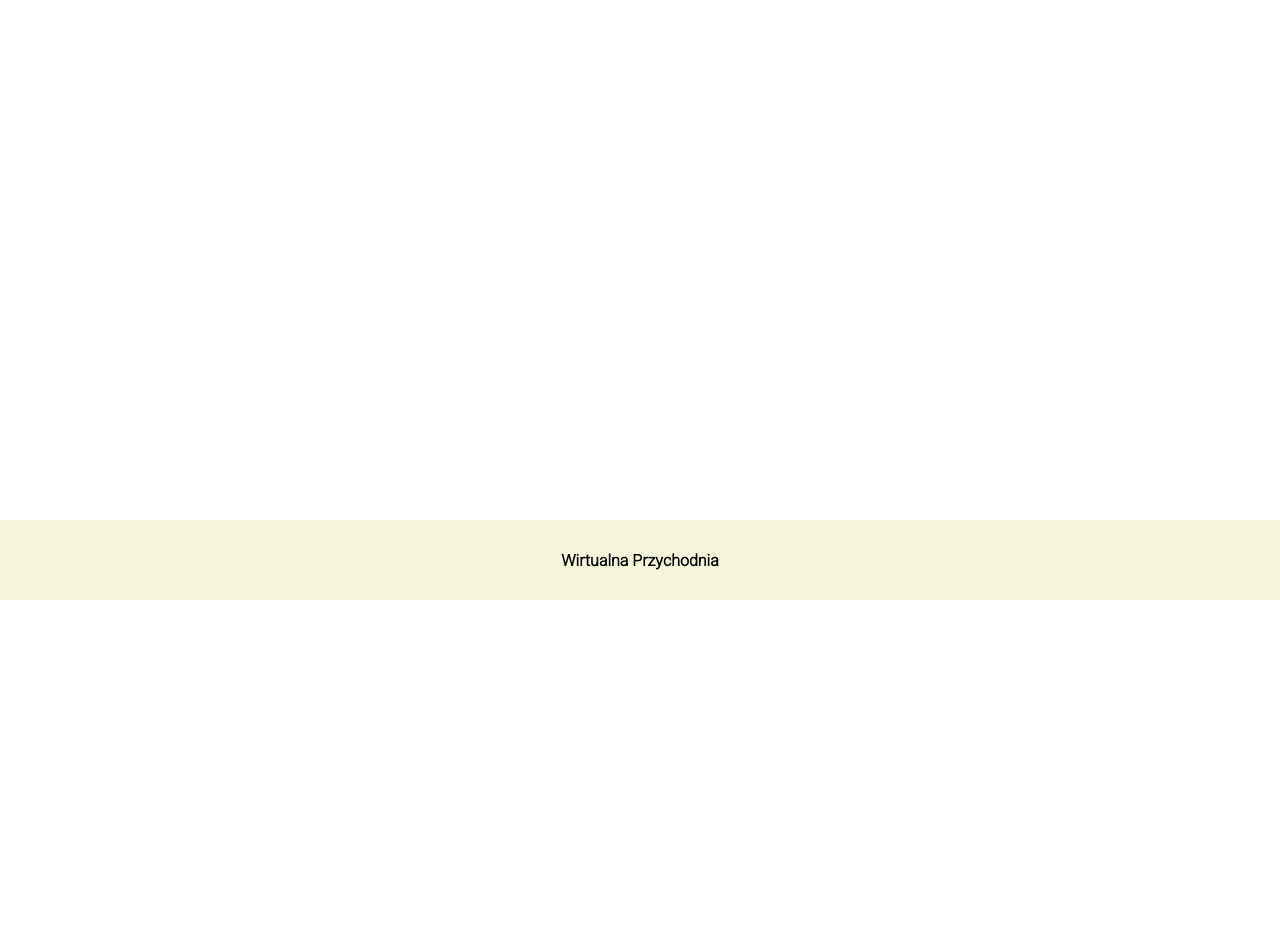
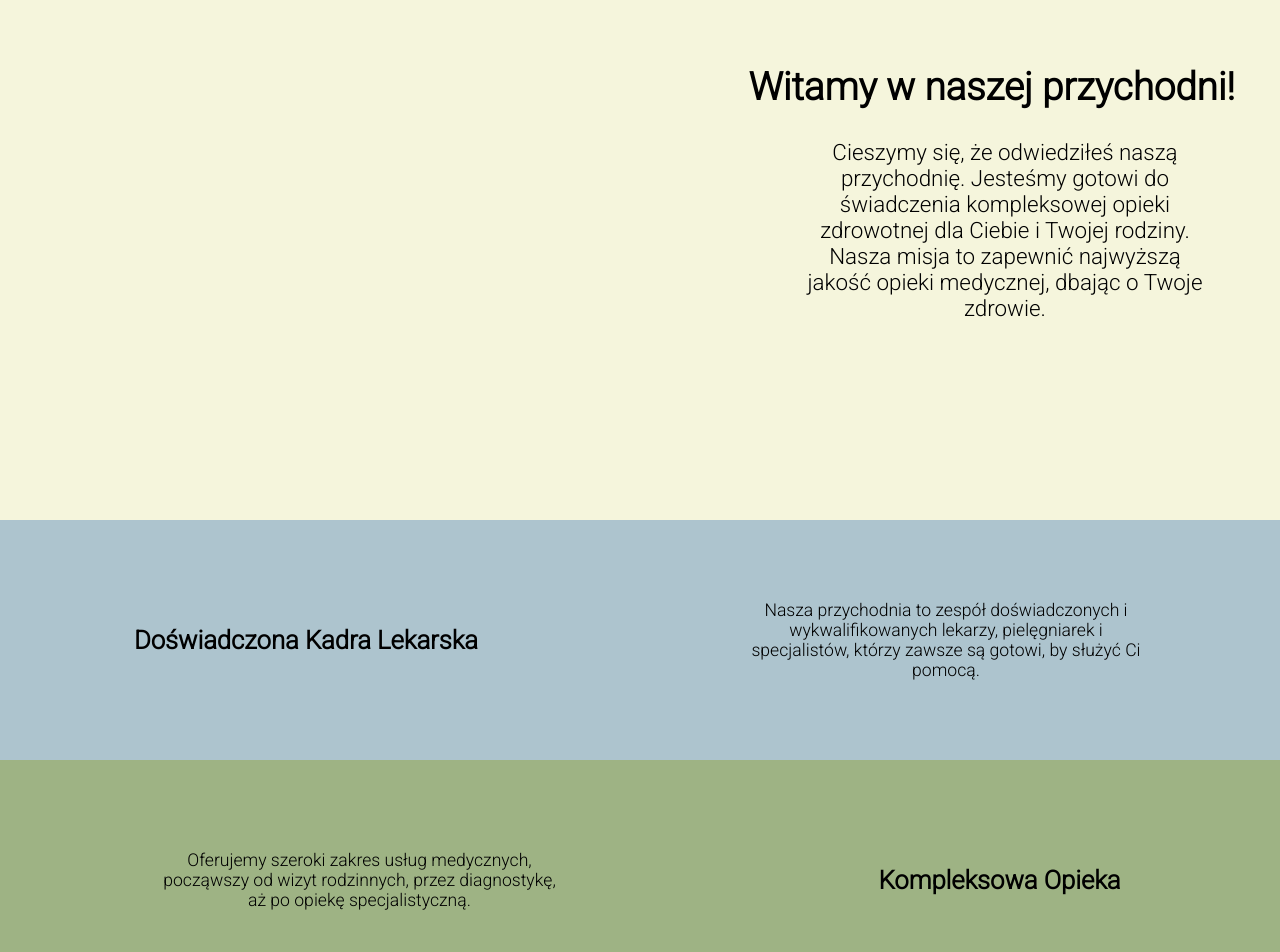
Before and after one commit to michalrusak/Wirtualna-przychodnia, a React (Create React App) app: page / in a window 1280 px wide. Shown: the part 200-1152 px from the top of the page. Before the commit the page ends 800 px from the top, so only its background shows below. Built offline with nearby package versions, Linux system fonts and the light colour scheme; no server answers; the database is empty.

Commit message:
Add home page

```diff
--- /dev/null
+++ b/src/pages/home/Home.scss
@@ -0,0 +1,76 @@
+@import "../../styles//main.scss";
+
+.home {
+  &__welcome {
+    display: flex;
+    flex-direction: column;
+    justify-content: center;
+    align-items: flex-end;
+    min-height: 82vh;
+    background-color: $beige-color;
+  }
+  &__title {
+    font-size: 2.4rem;
+    padding: 15px;
+    margin-right: 30px;
+    text-align: center;
+  }
+  &__paragraph {
+    max-width: 450px;
+    font-size: 1.4rem;
+    padding: 15px;
+    margin-right: 50px;
+    text-align: center;
+  }
+
+  &__advantage {
+    min-height: 30vh;
+    display: flex;
+    flex-direction: row;
+    justify-content: space-around;
+    align-items: center;
+  }
+
+  &__advantage:nth-child(odd) {
+    background-color: $color-1;
+  }
+  &__advantage:nth-child(even) {
+    background-color: $color-2;
+  }
+
+  &__advantage-title {
+    font-size: 1.6rem;
+    text-align: center;
+  }
+  &__description {
+    max-width: 400px;
+    font-size: 1.1rem;
+    text-align: center;
+  }
+}
+
+@media (max-width: map-get($grid-breakpoints, lg)) {
+  .home {
+    &__advantage {
+      flex-direction: column;
+    }
+
+    &__advantage:nth-child(odd) {
+      flex-direction: column-reverse;
+    }
+  }
+}
+@media (max-width: map-get($grid-breakpoints, md)) {
+  .home {
+    &__welcome {
+      align-items: center;
+    }
+  }
+}
+@media (max-width: map-get($grid-breakpoints, sm)) {
+  .home {
+    &__description {
+      margin: 0 15px;
+    }
+  }
+}
--- a/src/pages/home/Home.tsx
+++ b/src/pages/home/Home.tsx
@@ -1,36 +1,44 @@
-import { useContext, useEffect } from "react";
-import { UserContext } from "../../context/UserContext";
-import authService from "../../services/auth-service";
-import databaseService from "../../services/database-service";
+import { useEffect } from "react";
+import "./Home.scss";
 
 const Home = () => {
   useEffect(() => {
     document.title = "Strona główna | Wirtulna przychodnia";
-    getUser();
-    getDoctors();
   });
 
-  const { isUserLogged, displayName } = useContext(UserContext);
-
-  const getUser = async () => {
-    const user = await authService.getUser();
-    // console.log(user);
-
-    const doctor = await authService.isDoctor();
-    console.log(doctor ? "to jest leakrz" : "zwykły uzyt");
-  };
-
-  const getDoctors = async () => {
-    const drs = await databaseService.getdoctors();
-    console.log(drs);
-  };
-
   return (
-    <div>
-      <p>Home</p>
-      <p>{isUserLogged ? "Zalogowany" : "Brak użytkownika"}</p>
-      <p>{displayName}</p>
-      {/* <p>{ doctor ? "leakrz" : "zwykły"}</p> */}
+    <div className="home">
+      <section className="home__welcome">
+        <h1 className="home__title">Witamy w naszej przychodni!</h1>
+        <p className="home__paragraph">
+          Cieszymy się, że odwiedziłeś naszą przychodnię. Jesteśmy gotowi do
+          świadczenia kompleksowej opieki zdrowotnej dla Ciebie i Twojej
+          rodziny. Nasza misja to zapewnić najwyższą jakość opieki medycznej,
+          dbając o Twoje zdrowie.
+        </p>
+      </section>
+      <section className="home__advantage">
+        <h3 className="home__advantage-title">Doświadczona Kadra Lekarska</h3>
+        <p className="home__description">
+          Nasza przychodnia to zespół doświadczonych i wykwalifikowanych
+          lekarzy, pielęgniarek i specjalistów, którzy zawsze są gotowi, by
+          służyć Ci pomocą.
+        </p>
+      </section>
+      <section className="home__advantage">
+        <p className="home__description">
+          Oferujemy szeroki zakres usług medycznych, począwszy od wizyt
+          rodzinnych, przez diagnostykę, aż po opiekę specjalistyczną.
+        </p>
+        <h3 className="home__advantage-title">Kompleksowa Opieka</h3>
+      </section>
+      <section className="home__advantage">
+        <h3 className="home__advantage-title">Nowoczesna Diagnostyka</h3>
+        <p className="home__description">
+          Nasza przychodnia jest wyposażona w najnowocześniejszy sprzęt
+          diagnostyczny, co pozwala na szybką i dokładną diagnozę.
+        </p>
+      </section>
     </div>
   );
 };
--- a/src/styles/utils/_variables.scss
+++ b/src/styles/utils/_variables.scss
@@ -16,6 +16,8 @@ $dark-blue-color: #0f353d;
 $form-bgc-color: #34d6cb;
 $available-appointment-color: rgb(79, 214, 95);
 $reserved-appointment-color: rgb(255, 190, 69);
+$color-1: #9eb384;
+$color-2: #adc4ce;
 
 $grid-breakpoints: (
   xxs: 0,
```
